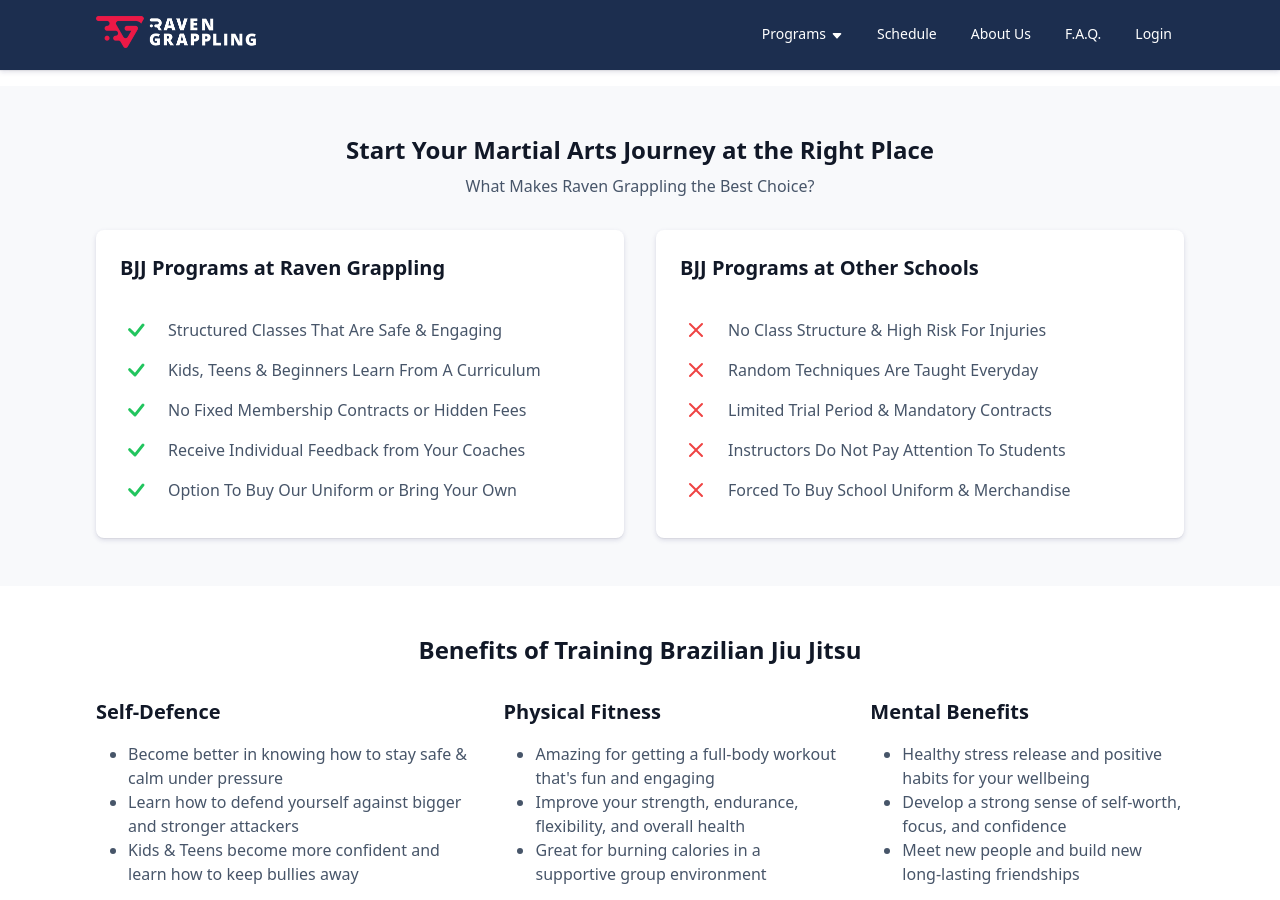
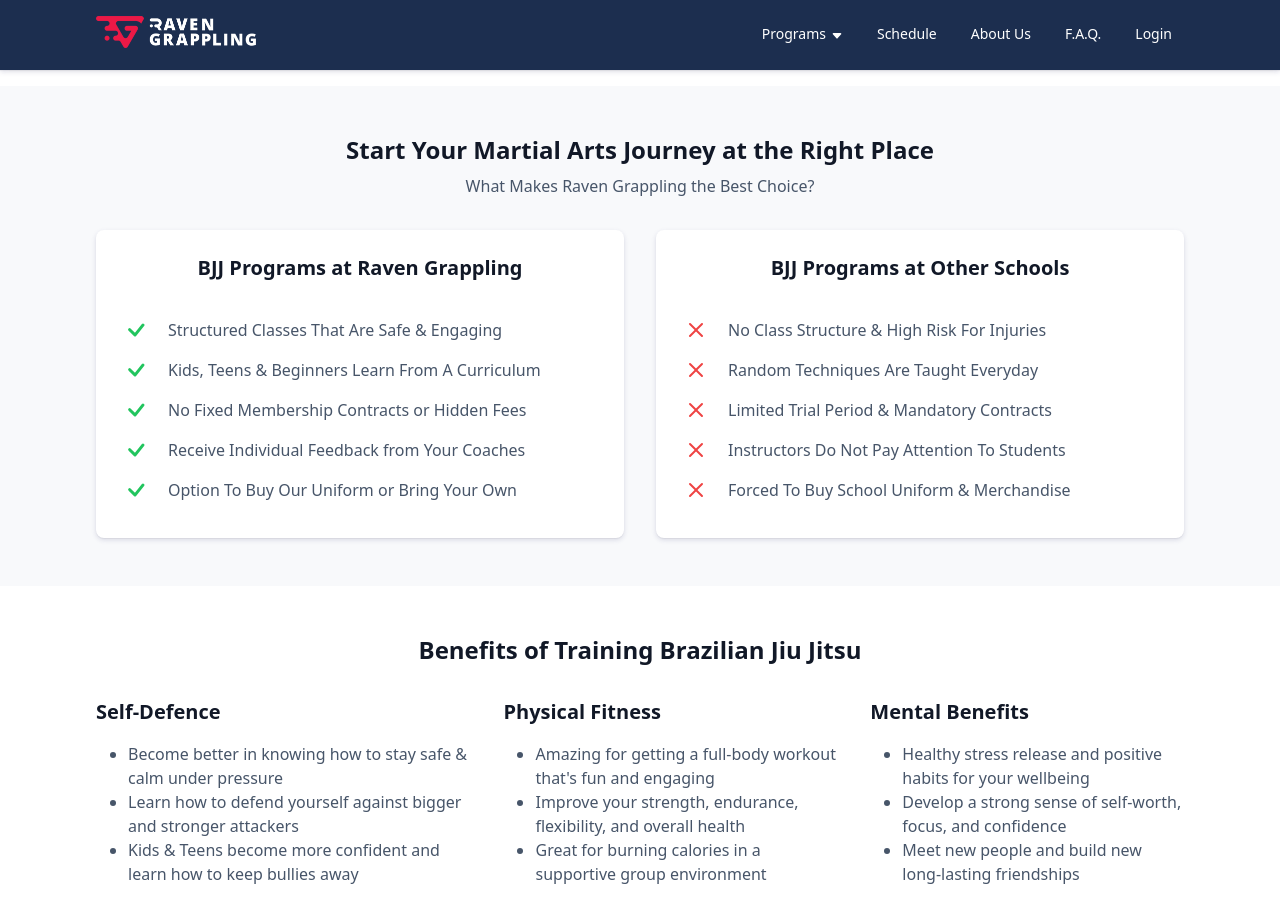
Before and after one commit to RavenGrappling/RavenGrappling.github.io, a Jekyll site: the page built from pages/index.html, in a window 1280 px wide and 900 px high, scrolled down 946 px. Built offline with Jekyll 4.4.1, drawn with Linux system fonts in a browser that asks for light colours.

Commit message:
Update index.html

```diff
--- a/pages/index.html
+++ b/pages/index.html
@@ -56,7 +56,7 @@
 
     <div class="compare flex">
       <div>
-        <h3>BJJ Programs at Raven Grappling</h3>
+        <h3 class="text-center">BJJ Programs at Raven Grappling</h3>
         <ul class="ours">
           <li>
             {% include svg/check.svg %}
@@ -82,7 +82,7 @@
       </div>
 
       <div>
-        <h3>BJJ Programs at Other Schools</h3>
+        <h3 class="text-center">BJJ Programs at Other Schools</h3>
         <ul class="theirs">
           <li>
             {% include svg/x-mark.svg %}
```
